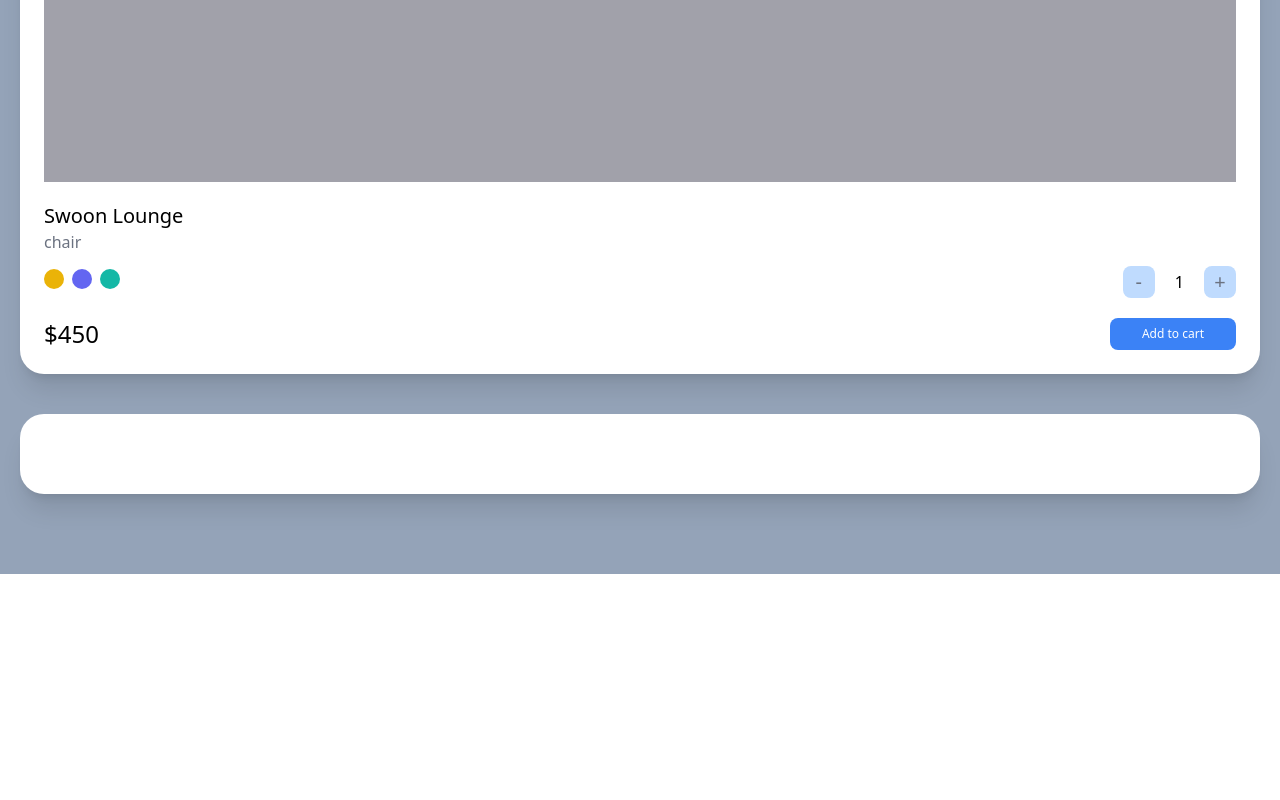
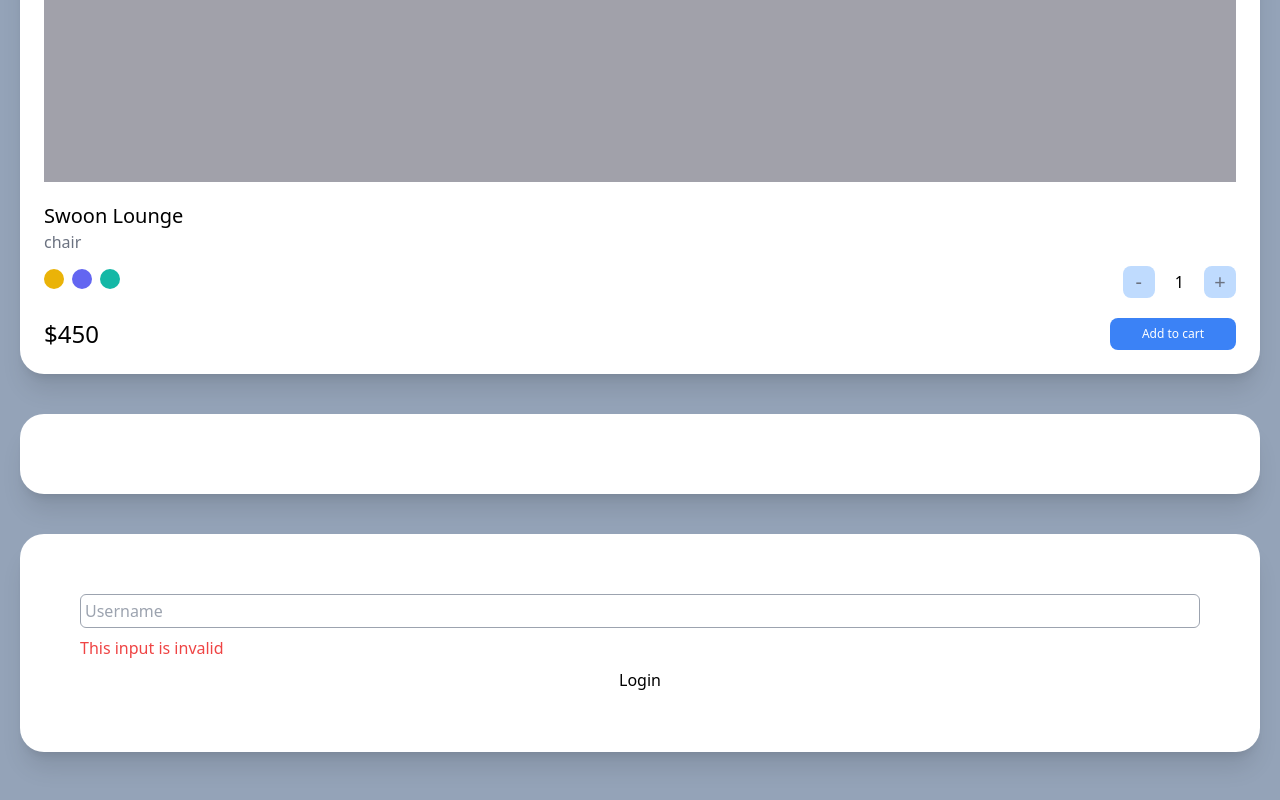
Before and after one commit to yn130/carrot-market, a Next.js app: page / in a window 1280 px wide. Shown: the part 1076-1876 px from the top of the page. Before the commit the page ends 1650 px from the top, so only its background shows below. Built offline with nearby package versions, Linux system fonts and the light colour scheme.

Commit message:
2.7 Modifiers for Forms

```diff
--- a/pages/index.tsx
+++ b/pages/index.tsx
@@ -40,7 +40,7 @@ export default function Home() {
         </button>
       </div>
 
-      <div className="bg-white overflow-hidden rounded-3xl shadow-xl">
+      <div className="bg-white overflow-hidden rounded-3xl shadow-xl group">
         <div className="bg-blue-500 p-6 pb-14">
           <span className="text-white text-2xl">Profile</span>
         </div>
@@ -50,7 +50,7 @@ export default function Home() {
               <span className="text-sm text-gray-500">Orders</span>
               <span className="font-medium">340</span>
             </div>
-            <div className="h-24 w-24 bg-gray-300 rounded-full"/>
+            <div className="h-24 w-24 bg-gray-300 rounded-full group-hover:bg-red-300 transition-colors"/>
             <div className="flex flex-col items-center">
               <span className="text-sm text-gray-500">Spent</span>
               <span className="font-medium">$2,310</span>
@@ -96,6 +96,22 @@ export default function Home() {
       </div>
 
       <div className="bg-white p-10 rounded-3xl shadow-xl"></div>
+
+      {/* modifiers for Forms */}
+      <div className="bg-white p-10 rounded-3xl shadow-xl">
+        <form className="flex flex-col space-y-2 p-5">
+          <input type="text"
+            required
+            placeholder="Username"
+            className="border p-1 peer border-gray-400 rounded-md"
+          />
+          <span className="hidden peer-invalid:block peer-invalid:text-red-500">This input is invalid</span>
+          <span className="hidden peer-valid:block peer-valid:text-teal-500">Awesome Username</span>
+          <span className="hidden peer-hover:block peer-hover:text-amber-500">Hello</span>
+          <input type="submit" value="Login" className="bg-white"/>
+        </form>
+
+      </div>
     </div>
   );
 }
```
